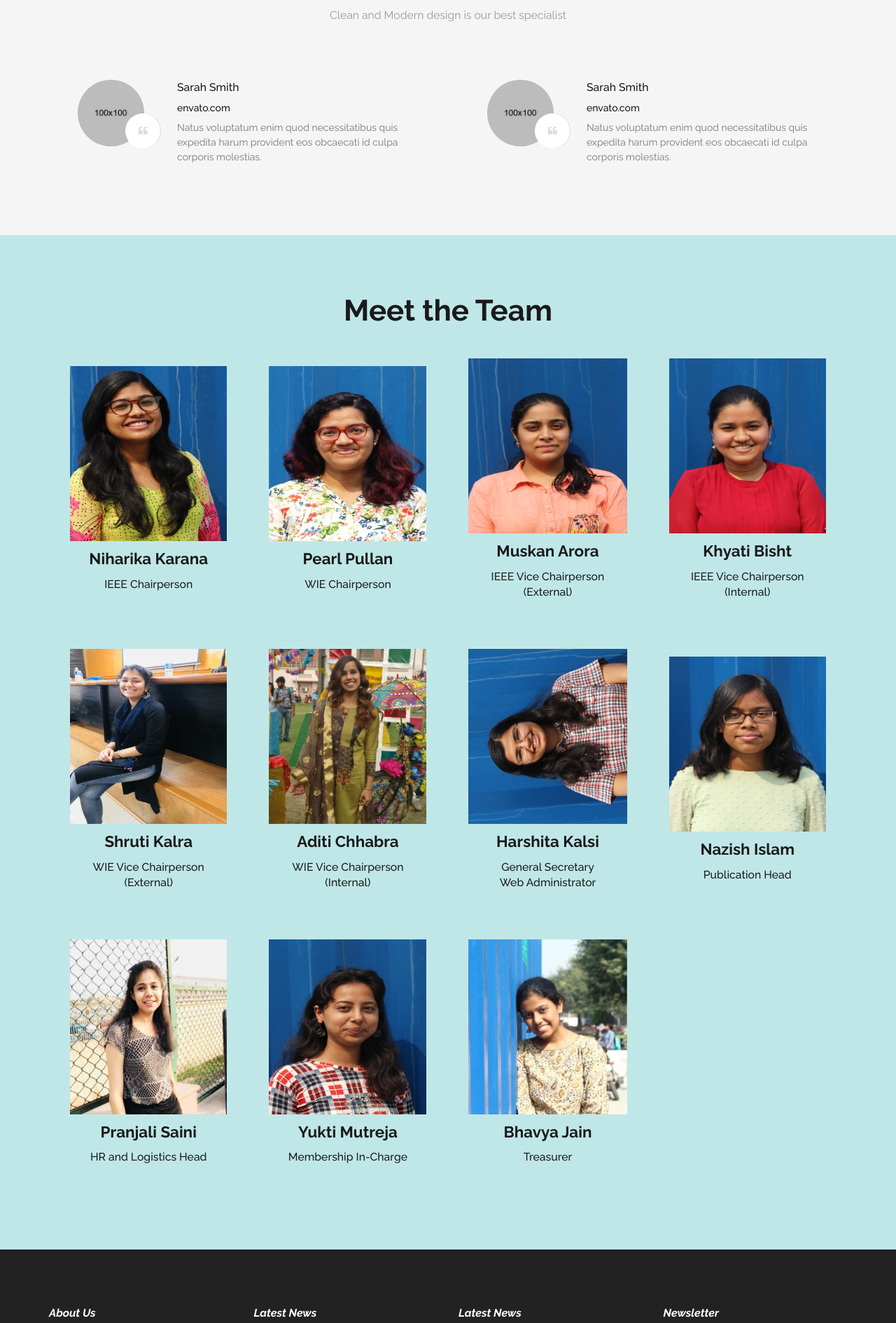
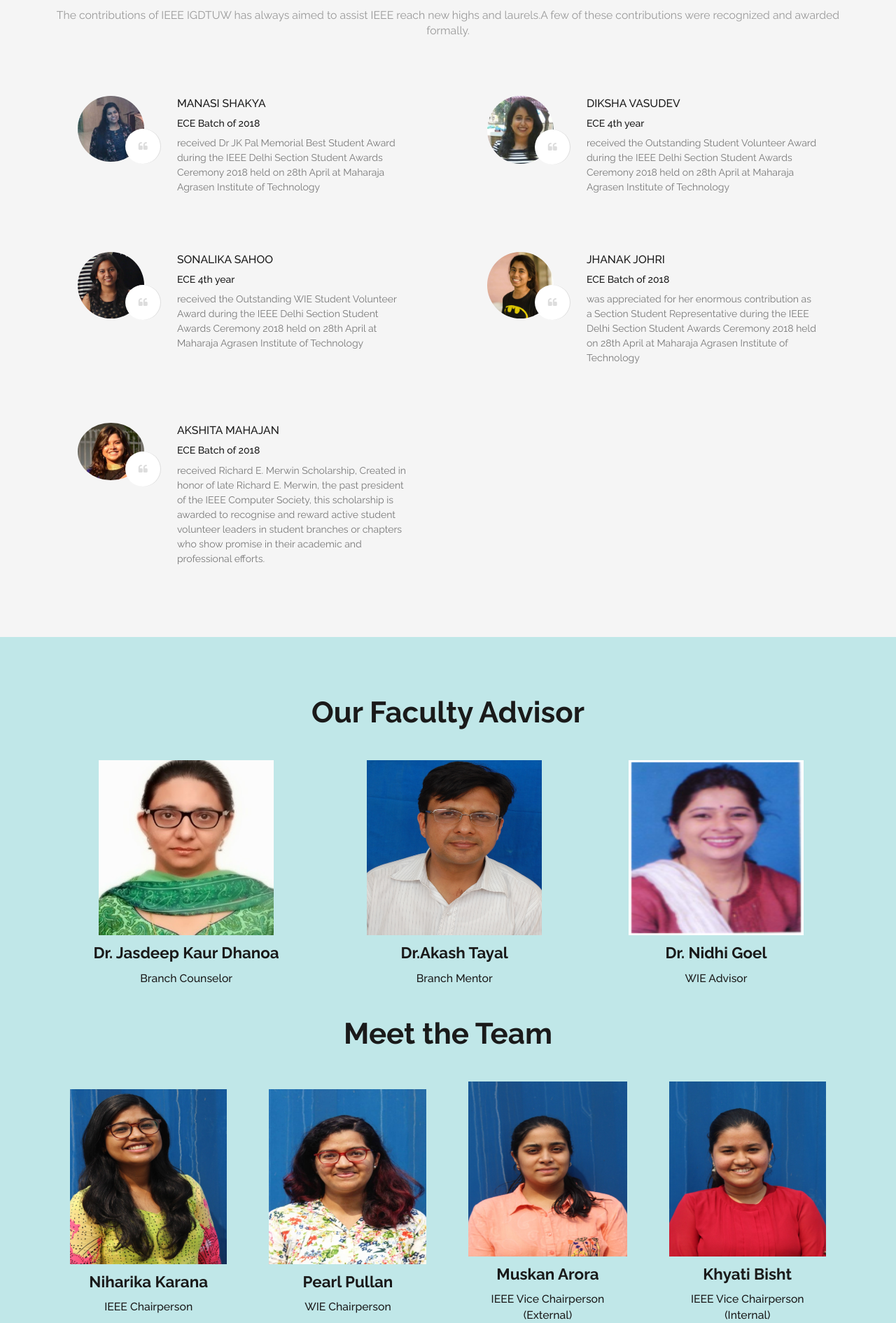
Before and after one commit to harshitakalsi5/WebTask, a plain HTML site: page index.html in a window 1280 px wide. Shown: the part 2550-4440 px from the top of the page at 70% size. Drawn offline with nearby package versions, Linux system fonts and the light colour scheme; files whose address does not match are found by name.

Commit message:
Add files via upload

```diff
--- a/index.html
+++ b/index.html
@@ -120,7 +120,7 @@
 
                                             <div class="home_btns m-top-40">
 
-                                            <a href="" class="btn btn-default m-top-20">Join IEEE</a>
+                                            <a href="https://www.ieee.org/membership/join/index.html" class="btn btn-default m-top-20">Join IEEE</a>
                                         </div>
 
                                        </div>
@@ -135,7 +135,7 @@
                                         </div>
                                          <div class="home_btns m-top-40">
 
-                                            <a href="" class="btn btn-default m-top-20">Renew Membership</a>
+                                            <a href="https://www.ieee.org/membership/renew.html" class="btn btn-default m-top-20">Renew Membership</a>
                                         </div>
 
 
@@ -149,7 +149,7 @@
                                         </div>
                                          <div class="home_btns m-top-40">
                                            <h3 class="text-white">Follow Us on Facebook</h3>
-                                            <a href="" class="btn btn-default m-top-20">For Latest Updates</a>
+                                            <a href="https://www.facebook.com/ieeeigdtuw/" class="btn btn-default m-top-20">For Latest Updates</a>
                                         </div>
 
 
@@ -164,7 +164,7 @@
                                         </div>
                                          <div class="home_btns m-top-40">
                                            <h3 class="text-white">Follow Us on Facebook</h3>
-                                            <a href="" class="btn btn-default m-top-20">For WIE Updates</a>
+                                            <a href="https://www.facebook.com/IGDTUWIE/" class="btn btn-default m-top-20">For WIE Updates</a>
                                         </div>
 
 
@@ -482,55 +482,131 @@
                             <div class="col-md-12 col-sm-12 col-xs-12">
                                 <div class="head_title text-center fix">
                                    <h1> <strong>Achievements</strong></h1>
-                                    <h5>Clean and Modern design is our best specialist</h5>
+                                    <h5>The contributions of IEEE IGDTUW has always aimed to assist IEEE reach new highs and laurels.A few of these contributions were recognized and awarded formally.  </h5>
                                 </div>
                             </div>
 
                             <div class="col-md-6">
                                 <div class="test_item fix">
                                     <div class="item_img">
-                                        <img class="img-circle" src="assets/images/test-img1.jpg" alt="" />
+                                        <img class="img-circle" src="assets/images/manasi.jpg" alt="" />
                                         <i class="fa fa-quote-left"></i>
                                     </div>
 
                                     <div class="item_text">
-                                        <h5>Sarah Smith</h5>
-                                        <h6>envato.com</h6>
+                                        <h5>MANASI SHAKYA </h5>
+                                        <h6>ECE Batch of 2018</h6>
 
-                                        <p>Natus voluptatum enim quod necessitatibus quis
-                                            expedita harum provident eos obcaecati id culpa
-                                            corporis molestias.</p>
+                                        <p>  received Dr JK Pal Memorial Best Student Award during the IEEE Delhi Section Student Awards Ceremony 2018 held on 28th April at Maharaja Agrasen Institute of Technology
+</p>
+                                    </div>
+                                </div>
+                            </div>
+                             <div class="col-md-6">
+                                <div class="test_item fix">
+                                    <div class="item_img">
+                                        <img class="img-circle" src="assets/images/deeksha.jpg" alt="" />
+                                        <i class="fa fa-quote-left"></i>
+                                    </div>
+
+                                    <div class="item_text">
+                                        <h5>DIKSHA VASUDEV </h5>
+                                        <h6>ECE 4th year</h6>
+
+                                        <p>  received the Outstanding Student Volunteer Award during the IEEE Delhi Section Student Awards Ceremony 2018 held on 28th April at Maharaja Agrasen Institute of Technology
+</p>
+                                    </div>
+                                </div>
+                            </div>
+                             <div class="col-md-6">
+                                <div class="test_item fix">
+                                    <div class="item_img">
+                                        <img class="img-circle" src="assets/images/sonali.jpg" alt="" />
+                                        <i class="fa fa-quote-left"></i>
+                                    </div>
+
+                                    <div class="item_text">
+                                        <h5>SONALIKA SAHOO </h5>
+                                        <h6>ECE 4th year</h6>
+
+                                        <p>  received the Outstanding WIE Student Volunteer Award during the IEEE Delhi Section Student Awards Ceremony 2018 held on 28th April at Maharaja Agrasen Institute of Technology
+</p>
+                                    </div>
+                                </div>
+                            </div>
+                             <div class="col-md-6">
+                                <div class="test_item fix">
+                                    <div class="item_img">
+                                        <img class="img-circle" src="assets/images/jhanak.jpg" alt="" />
+                                        <i class="fa fa-quote-left"></i>
+                                    </div>
+
+                                    <div class="item_text">
+                                        <h5>JHANAK JOHRI </h5>
+                                        <h6>ECE Batch of 2018</h6>
+
+                                        <p>  was appreciated for her enormous contribution as a Section Student Representative during the IEEE Delhi Section Student Awards Ceremony 2018 held on 28th April at Maharaja Agrasen Institute of Technology
+</p>
+                                    </div>
+                                </div>
+                            </div>
+                             <div class="col-md-6">
+                                <div class="test_item fix">
+                                    <div class="item_img">
+                                        <img class="img-circle" src="assets/images/akshita.png" alt="" />
+                                        <i class="fa fa-quote-left"></i>
+                                    </div>
+
+                                    <div class="item_text">
+                                        <h5>AKSHITA MAHAJAN </h5>
+                                        <h6>ECE Batch of 2018</h6>
+
+                                        <p>  received Richard E. Merwin Scholarship, Created in honor of late Richard E. Merwin, the past president of the IEEE Computer Society, this scholarship is awarded to recognise and reward active student volunteer leaders in student branches or chapters who show promise in their academic and professional efforts.
+
+</p>
                                     </div>
                                 </div>
                             </div>
 
-                            <div class="col-md-6">
-                                <div class="test_item fix sm-m-top-30">
-                                    <div class="item_img">
-                                        <img class="img-circle" src="assets/images/test-img2.jpg" alt="" />
-                                        <i class="fa fa-quote-left"></i>
-                                    </div>
-
-                                    <div class="item_text">
-                                        <h5>Sarah Smith</h5>
-                                        <h6>envato.com</h6>
-
-                                        <p>Natus voluptatum enim quod necessitatibus quis
-                                            expedita harum provident eos obcaecati id culpa
-                                            corporis molestias.</p>
-                                    </div>
-                                </div>
-                            </div>
-                        </div>
-                    </div>
-                </div>
             </section><!-- End off test section -->
 
 
             <!--Brand Section-->
             <section id="brand" class="brand fix roomy-80 action-lage p-top-80">
                 <div class="container">
+                    <div class="main_brand text-center">
+                            <h1>Our Faculty Advisor</h1>
+                    <div class="brand_item">
+                        <table>
+                                   <tr>
+                                          <td>
+                                                    <img src="assets/images/JD.jpg" alt="" />
 
+                                                    <div>
+                                                        <h4>Dr. Jasdeep Kaur Dhanoa</h4>
+                                                        <h5>Branch Counselor</h5>
+                                                    </div>
+                                                    </td>
+
+                                            <td>
+                                                    <img src="assets/images/AT.JPG" alt="" />
+
+                                                    <div>
+                                                        <h4>Dr.Akash Tayal </h4>
+                                                        <h5>Branch Mentor</h5>
+                                                    </div>
+                                            </td>
+                                        <td>
+                                                    <img src="assets/images/NG.png" alt="" />
+
+                                                    <div>
+                                                        <h4>Dr. Nidhi Goel</h4>
+                                                        <h5>WIE Advisor</h5>
+                                                    </div>
+                                            </td>
+                        </table>
+                    </div>
+                    </div>
                         <div class="main_brand text-center">
                             <h1>Meet the Team</h1>
 
@@ -573,7 +649,7 @@
                             </tr>
                                 <tr>
                                             <td>
-                                                    <img src="assets/images/shruti.jpeg" alt="" />
+                                                    <img src="assets/images/shruti.jpg" alt="" />
 
                                                     <div>
                                                         <h4>Shruti Kalra</h4>
@@ -607,7 +683,7 @@
                                     </tr>
                                 <tr>
                                             <td>
-                                                    <img src="assets/images/pranjali.JPG" alt="" />
+                                                    <img src="assets/images/pranjali.jpg" alt="" />
 
                                                     <div>
                                                         <h4>Pranjali Saini</h4>
@@ -623,7 +699,7 @@
                                                     </div>
                                             </td>
                                         <td>
-                                                    <img src="assets/images/bhavya.JPG" alt="" />
+                                                    <img src="assets/images/bhavya.jpg" alt="" />
 
                                                     <div>
                                                         <h4>Bhavya Jain</h4>
@@ -656,45 +732,33 @@
                         <div class="widget_area">
                             <div class="col-md-3">
                                 <div class="widget_item widget_about">
-                                    <h5 class="text-white">About Us</h5>
+                                    <h5 class="text-white">Meet Us At</h5>
 
 
 
                                     <div class="widget_ab_item m-top-30">
-                                        <div class="item_icon"><i class="fa fa-location-arrow"></i></div>
-                                        <div class="widget_ab_item_text">
-                                            <h6 class="text-white">Location</h6>
-                                            <p>
-                                                James Church, New Church Rd, Opp. St, Kashmere Gate, New Delhi, Delhi 110006</p>
+                                        <div class="item_icon"><i></i></div>
+                                        <div class="widget_ab_item_text" >
+
+                                            <p class="text-white"> Indira Gandhi Delhi Technical University for Women,
+                                                <br>James Church, New Church Rd, Opp. St, Kashmere Gate, New Delhi, Delhi 110006</p>
                                         </div>
                                     </div>
-                                    <div class="widget_ab_item m-top-30">
-                                        <div class="item_icon"><i class="fa fa-phone"></i></div>
-                                        <div class="widget_ab_item_text">
-                                            <h6 class="text-white">Phone :</h6>
-                                            <p>+1 2345 6789</p>
-                                        </div>
-                                    </div>
-                                    <div class="widget_ab_item m-top-30">
-                                        <div class="item_icon"><i class="fa fa-envelope-o"></i></div>
-                                        <div class="widget_ab_item_text">
-                                            <h6 class="text-white">Email Address :</h6>
-                                            <p>youremail@mail.com</p>
-                                        </div>
-                                    </div>
+
+
                                 </div><!-- End off widget item -->
                             </div><!-- End off col-md-3 -->
 
                             <div class="col-md-3">
                                 <div class="widget_item widget_latest sm-m-top-50">
-                                    <h5 class="text-white">Latest News</h5>
+                                    <h5 class="text-white">Call Us Up</h5>
 
 
                                     </div>
                                     <div class="widget_latst_item m-top-30">
-                                        <div class="item_icon"></div>
-                                        <div class="widget_latst_item_text">
-                                            <p></p>
+
+                                        <div class="widget_latst_item_text" >
+                                            <p class="text-white">+91-7838388255</p>
 
                                         </div>
                                     </div>
@@ -703,25 +767,18 @@
 
                             <div class="col-md-3">
                                 <div class="widget_item widget_service sm-m-top-50">
-                                    <h5 class="text-white">Latest News</h5>
+                                    <h5 class="text-white">Mail Us</h5>
+                                    <p class="text-white">igdtuieee@gmail.com<br>niharika97@gmail.com<br></p>
 
+                                             <h6 class="text-white">For Membership Related Information</h6>
+                                            <p class="text-white"> yuktimutreja01@gmail.com</p>
                                 </div><!-- End off widget item -->
                             </div><!-- End off col-md-3 -->
 
                             <div class="col-md-3">
                                 <div class="widget_item widget_newsletter sm-m-top-50">
-                                    <h5 class="text-white">Newsletter</h5>
-
-
-                                    <ul class="list-inline m-top-20">
-                                        <li>-  <a href=""><i class="fa fa-facebook"></i></a></li>
-                                        <li><a href=""><i class="fa fa-twitter"></i></a></li>
-                                        <li><a href=""><i class="fa fa-linkedin"></i></a></li>
-                                        <li><a href=""><i class="fa fa-google-plus"></i></a></li>
-                                        <li><a href=""><i class="fa fa-behance"></i></a></li>
-                                        <li><a href=""><i class="fa fa-dribbble"></i></a>  - </li>
-                                    </ul>
-
+                                    <h3 class="text-white">New Member from IGDTUW? </h3>
+                                    <p class="text-white"><a href="https://drive.google.com/open?id=1HvotZ4yHG1Ni8jbgTgpUoKqtMlLanuQ8enmNMUOaUvU">register here</a><p>
                                 </div><!-- End off widget item -->
                             </div><!-- End off col-md-3 -->
                         </div>
@@ -730,7 +787,7 @@
                 <div class="main_footer fix bg-mega text-center p-top-40 p-bottom-30 m-top-80">
                     <div class="col-md-12">
                         <p class="wow fadeInRight" data-wow-duration="1s">
-                            Made by
+                            © Copyright
                             <!--i class="fa fa-heart"></i>
                             by -->
                             <a target="_blank" href="">IEEE IGDTUW</a>
```
